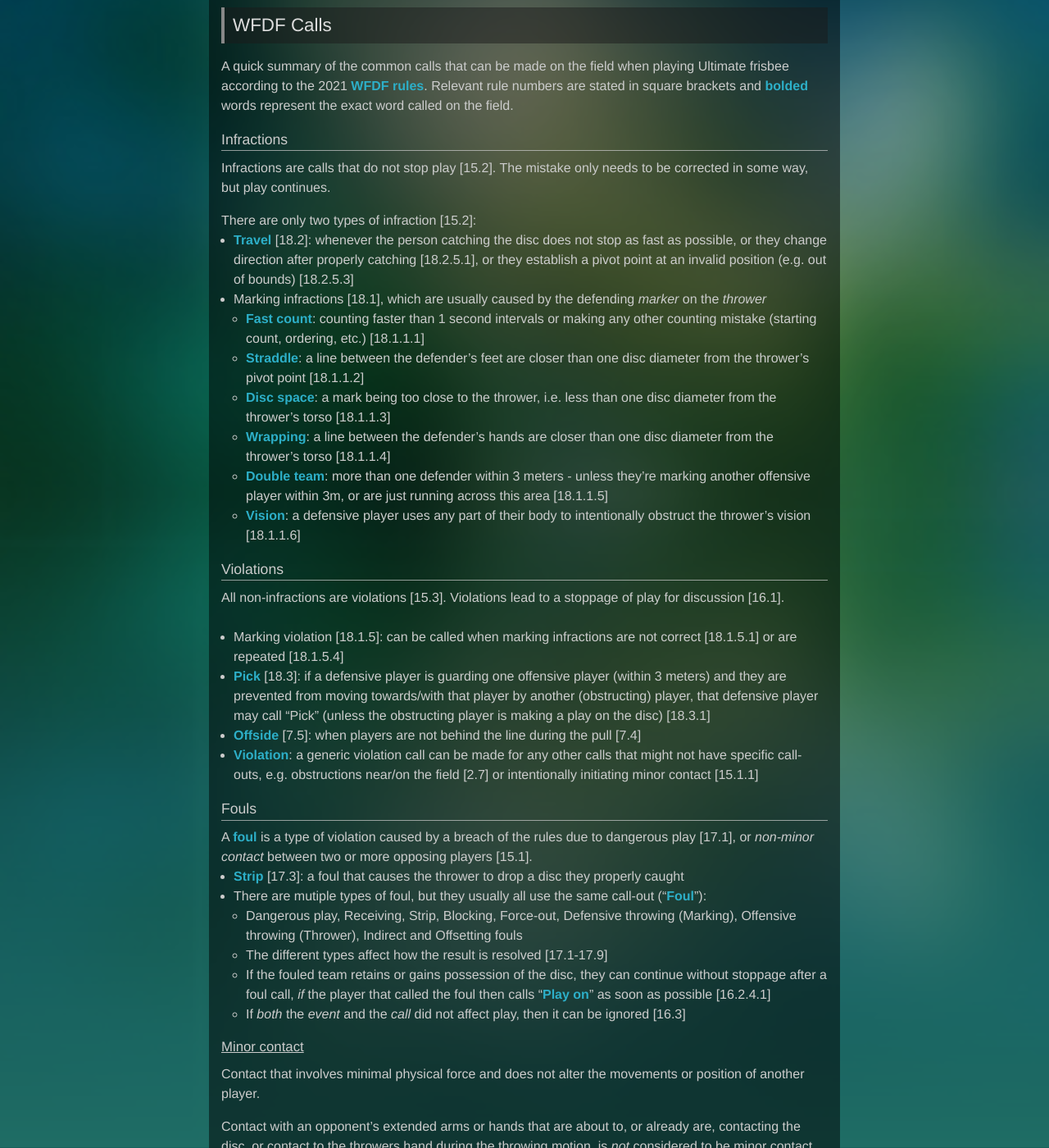
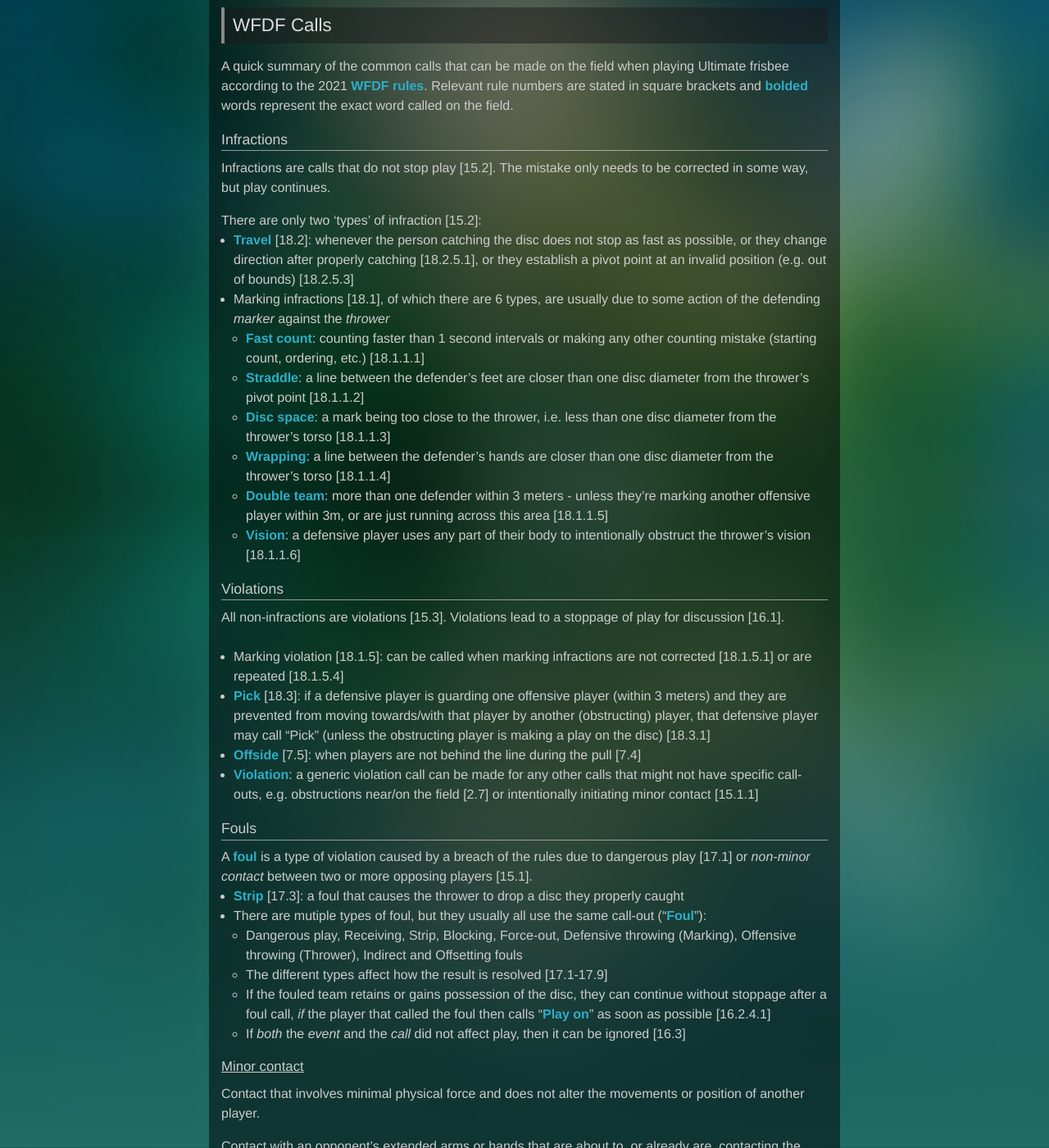
Before and after one commit to samuller/samuller.net, a Jekyll site: the page built from ultimate/calls.md, in a window 1280 px wide and 1400 px high, scrolled down 195 px. Shown: the whole window at 82% size. Built offline with Jekyll 4.4.1, drawn with Linux system fonts in a browser that asks for light colours; some of the changed text lies outside the part shown.

Commit message:
Fix some wording and punctuation

```diff
--- a/ultimate/calls.md
+++ b/ultimate/calls.md
@@ -17,9 +17,9 @@
 
 Infractions are calls that do not stop play [15.2]. The mistake only needs to be corrected in some way, but play continues.
 
-There are only two types of infraction [15.2]:
+There are only two 'types' of infraction [15.2]:
 - **Travel** [18.2]: whenever the person catching the disc does not stop as fast as possible, or they change direction after properly catching [18.2.5.1], or they establish a pivot point at an invalid position (e.g. out of bounds) [18.2.5.3]
-- Marking infractions [18.1], which are usually caused by the defending *marker* on the *thrower*
+- Marking infractions [18.1], of which there are 6 types, are usually due to some action of the defending *marker* against the *thrower*
   - **Fast count**: counting faster than 1 second intervals or making any other counting mistake (starting count, ordering, etc.) [18.1.1.1]
   - **Straddle**: a line between the defender's feet are closer than one disc diameter from the thrower's pivot point [18.1.1.2]
   - **Disc space**: a mark being too close to the thrower, i.e. less than one disc diameter from the thrower's torso [18.1.1.3]
@@ -33,14 +33,14 @@
 
 &nbsp;
 {: style="margin-bottom: -16px"}
-- Marking violation [18.1.5]: can be called when marking infractions are not correct [18.1.5.1] or are repeated [18.1.5.4]
+- Marking violation [18.1.5]: can be called when marking infractions are not corrected [18.1.5.1] or are repeated [18.1.5.4]
 - **Pick** [18.3]: if a defensive player is guarding one offensive player (within 3 meters) and they are prevented from moving towards/with that player by another (obstructing) player, that defensive player may call "Pick" (unless the obstructing player is making a play on the disc) [18.3.1]
 - **Offside** [7.5]: when players are not behind the line during the pull [7.4]
 - **Violation**: a generic violation call can be made for any other calls that might not have specific call-outs, e.g. obstructions near/on the field [2.7] or intentionally initiating minor contact [15.1.1]
 
 ## Fouls
 
-A **foul** is a type of violation caused by a breach of the rules due to dangerous play [17.1], or *non-minor contact* between two or more opposing players [15.1].
+A **foul** is a type of violation caused by a breach of the rules due to dangerous play [17.1] or *non-minor contact* between two or more opposing players [15.1].
 
 - **Strip** [17.3]: a foul that causes the thrower to drop a disc they properly caught
 - There are mutiple types of foul, but they usually all use the same call-out ("**Foul**"):
@@ -57,7 +57,7 @@
 
 ## Other stoppages
 
-- **Injury** [19.1]: when a player is injured; if they weren't injured by an opponent, they must either be substituted or use a time-out [19.1.2].
+- **Injury** [19.1]: when a player is injured; if they weren't injured by an opponent, they must either be substituted or use a time-out [19.1.2]
 - **Technical** [19.2]: any condition that endangers players
 - **Time-out**: a limited number of time-outs can be used, depending on the league/tournament [20]
 - **Equipment**: any player may briefly *extend* a stoppage of play to fix faulty equipment, but active play may not be stopped for this purpose [10.3]
```
